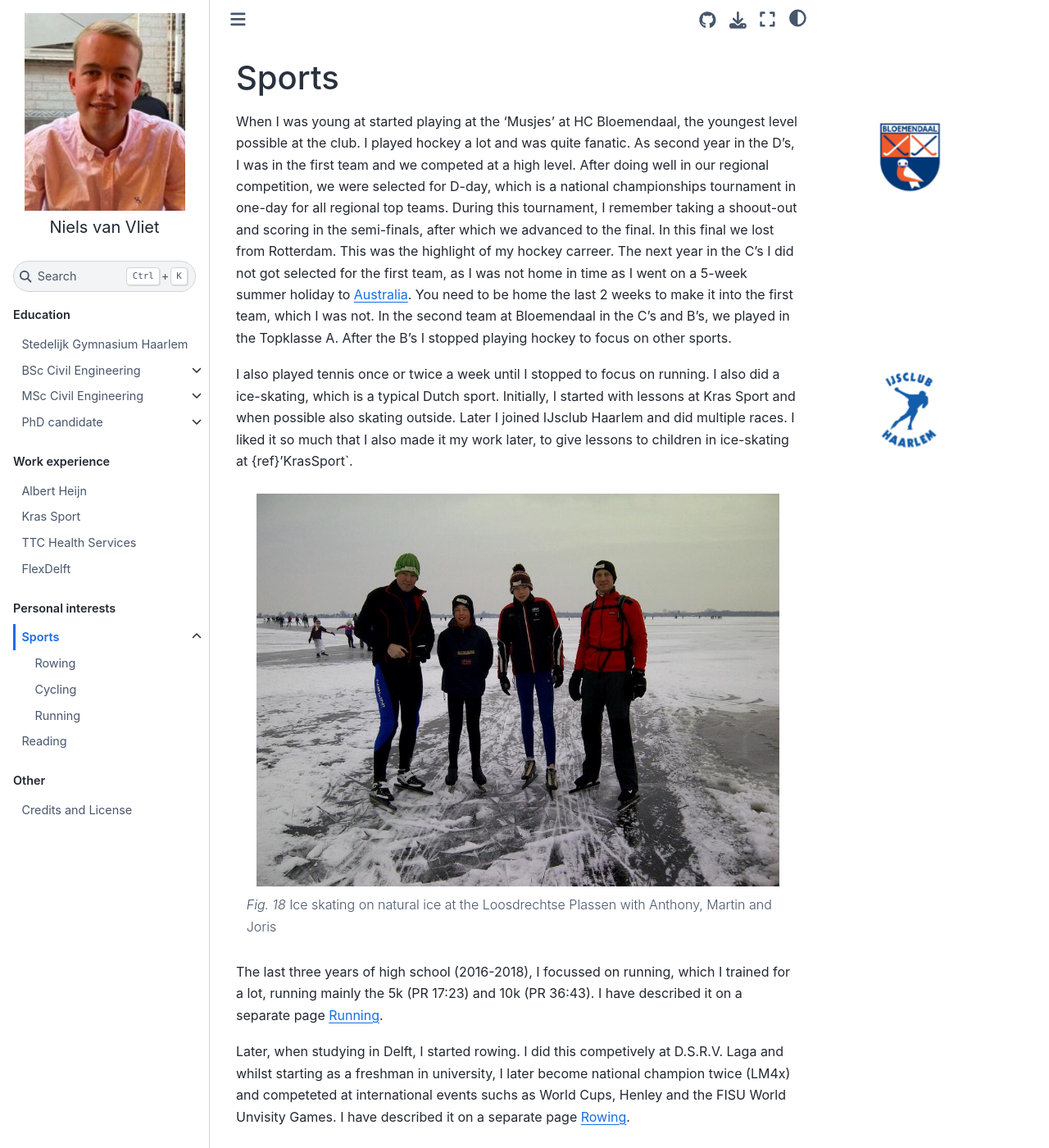
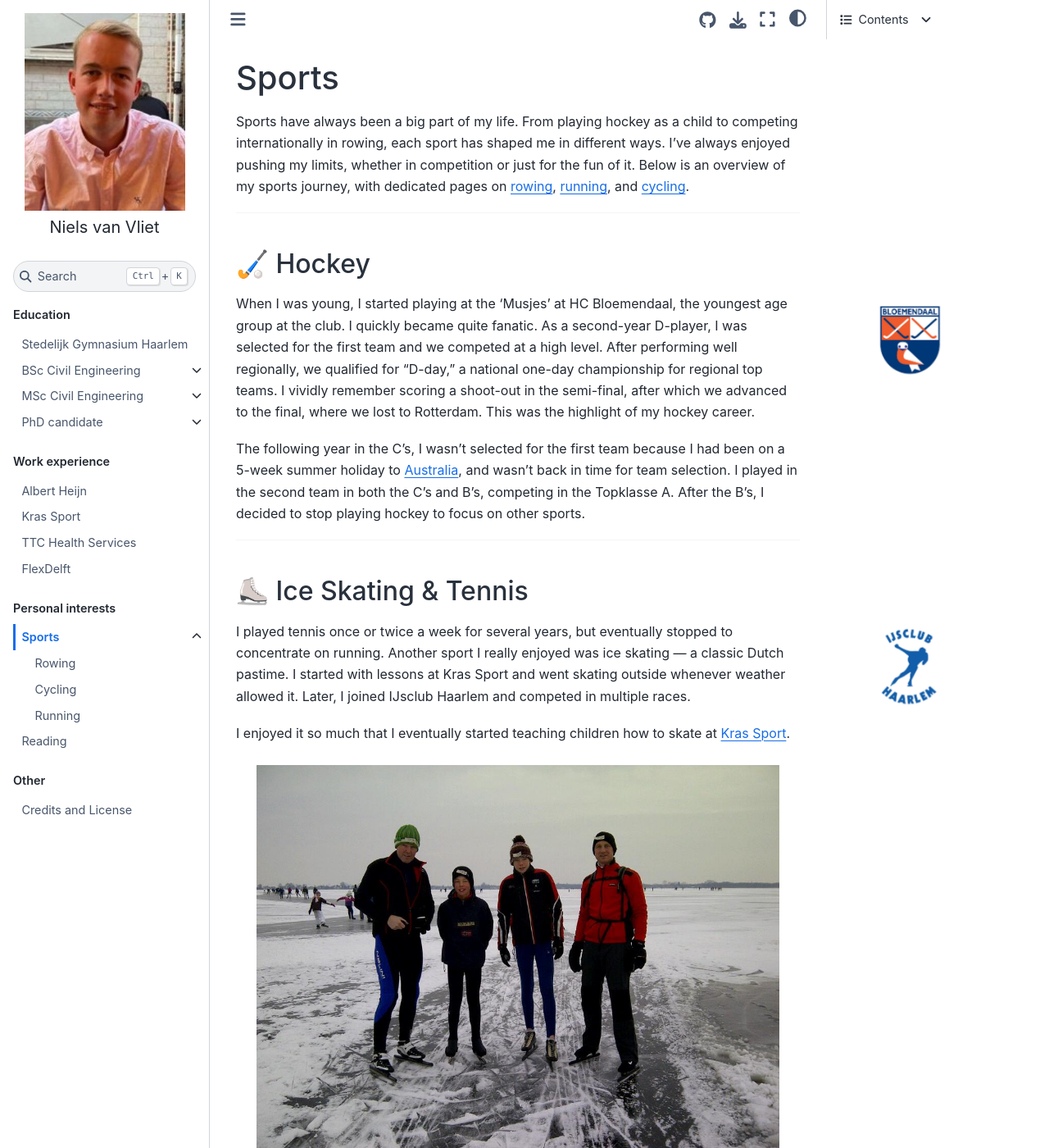
Before and after one commit to navanvliet/navanvliet, a Jupyter Book: the page built from book/Personalinterests/Sports/Sports.md, in a window 1280 px wide and 1400 px high. Shown: the whole window at 82% size. Built offline with Jupyter Book 1.0.4 settings and Sphinx 7.4.7 and the Sphinx Book theme 1.1.4, drawn with Linux system fonts in a browser that asks for light colours; pages that are not in the unit, such as notebooks, are missing from menus; comment, search, counter and statistics services are not loaded; some of the changed text lies outside the part shown.

Commit message:
minor changes

````diff
--- a/book/Personalinterests/Sports/Sports.md
+++ b/book/Personalinterests/Sports/Sports.md
@@ -1,4 +1,10 @@
 # Sports
+
+Sports have always been a big part of my life. From playing hockey as a child to competing internationally in rowing, each sport has shaped me in different ways. I’ve always enjoyed pushing my limits, whether in competition or just for the fun of it. Below is an overview of my sports journey, with dedicated pages on [rowing](#rowing), [running](#running), and [cycling](#cycling).
+
+---
+
+## 🏑 Hockey
 
 ```{figure} Figures/HCBloemendaal.jpg
 ---
@@ -7,7 +13,14 @@ name: HCBloemendaal_logo
 height: 100px
 ---
 ```
-When I was young at started playing at the 'Musjes' at HC Bloemendaal, the youngest level possible at the club. I played hockey a lot and was quite fanatic. As second year in the D's, I was in the first team and we competed at a high level. After doing well in our regional competition, we were selected for D-day, which is a national championships tournament in one-day for all regional top teams. During this tournament, I remember taking a shoout-out and scoring in the semi-finals, after which we advanced to the final. In this final we lost from Rotterdam. This was the highlight of my hockey carreer. The next year in the C's I did not got selected for the first team, as I was not home in time as I went on a 5-week summer holiday to {ref}`Australia`. You need to be home the last 2 weeks to make it into the first team, which I was not. In the second team at Bloemendaal in the C's and B's, we played in the Topklasse A. After the B's I stopped playing hockey to focus on other sports.
+
+When I was young, I started playing at the 'Musjes' at HC Bloemendaal, the youngest age group at the club. I quickly became quite fanatic. As a second-year D-player, I was selected for the first team and we competed at a high level. After performing well regionally, we qualified for "D-day," a national one-day championship for regional top teams. I vividly remember scoring a shoot-out in the semi-final, after which we advanced to the final, where we lost to Rotterdam. This was the highlight of my hockey career.
+
+The following year in the C's, I wasn’t selected for the first team because I had been on a 5-week summer holiday to {ref}`Australia`, and wasn’t back in time for team selection. I played in the second team in both the C’s and B’s, competing in the Topklasse A. After the B’s, I decided to stop playing hockey to focus on other sports.
+
+---
+
+## ⛸️ Ice Skating & Tennis
 
 ```{figure} Figures/ijsclub_Haarlem.jpg
 ---
@@ -16,7 +29,10 @@ name: ijsclubhaarlem_logo
 height: 100px
 ---
 ```
-I also played tennis once or twice a week until I stopped to focus on running. I also did a ice-skating, which is a typical Dutch sport. Initially, I started with lessons at Kras Sport and when possible also skating outside. Later I joined IJsclub Haarlem and did multiple races. I liked it so much that I also made it my work later, to give lessons to children in ice-skating at {ref}'KrasSport`.
+
+I played tennis once or twice a week for several years, but eventually stopped to concentrate on running. Another sport I really enjoyed was ice skating — a classic Dutch pastime. I started with lessons at Kras Sport and went skating outside whenever weather allowed it. Later, I joined IJsclub Haarlem and competed in multiple races.
+
+I enjoyed it so much that I eventually started teaching children how to skate at {ref}`KrasSport`.
 
 ```{figure} Figures/natuurijs_Loosdrecht.jpg
 ---
@@ -26,21 +42,43 @@ name: naturalice
 Ice skating on natural ice at the Loosdrechtse Plassen with Anthony, Martin and Joris
 ```
 
-The last three years of high school (2016-2018), I focussed on running, which I trained for a lot, running mainly the 5k (PR 17:23) and 10k (PR 36:43). I have described it on a separate page {ref}`Running`.
+---
 
-Later, when studying in Delft, I started rowing. I did this competively at D.S.R.V. Laga and whilst starting as a freshman in university, I later become national champion twice (LM4x) and competeted at international events suchs as World Cups, Henley and the FISU World Unvisity Games. I have described it on a separate page {ref}`Rowing`.
+## 🏃 Running → {ref}`Running`
+
+The last three years of high school (2016–2018), I focused on running. I mainly trained for the 5K (PR 17:23) and 10K (PR 36:43). I ran frequently and enjoyed the structured training routines.
+📄 **Read more:** {ref}`Running`
+
+---
+
+## 🚣 Rowing → {ref}`Rowing`
+
+When I started studying in Delft, I joined D.S.R.V. Laga and took up rowing competitively. After beginning as a freshman rower, I later became national champion twice (LM4x) and raced at international events such as the World Cups, Henley Royal Regatta, and the FISU World University Games.
 
 ```{figure} Figures/NKLM4x.jpg
 ---
 name: NKLM4x
+height: 300px
 align: center
 ---
 Winning the national title in the LM4x at Holland Beker (2022)
 ```
 
-After quiting rowing to focus on my studies I picked up cycling, which allowed me to be more flexible. I had cycled before as a kid, but not as frequently. I joined WTOS Delft and did a lot of races, Gran Fondos and holidays. Highlights of this included the Team Time Trial of the National Chamionships for Clubs, where the best 6 of our club were selected to compete. I have described it on a separate page {ref}`Cycling`.
+📄 **Read more:** {ref}`Rowing`
 
-**Follow me on Strava, where I post most of my activities**
+---
+
+## 🚴 Cycling → {ref}`Cycling`
+
+After quitting rowing to focus on my studies, I took up cycling — which allowed me more flexibility. I had cycled as a kid but never this seriously. I joined WTOS Delft and participated in many races, Gran Fondos, and cycling holidays.
+
+One highlight was racing the Team Time Trial at the National Championships for Clubs, where our club selected the top six riders.
+📄 **Read more:** {ref}`Cycling`
+
+---
+
+### 📊 Follow me on Strava
+
 <div style="display:flex; align-items:center; margin-bottom:8px;">
   <img src="Figures/strava_logo.png" style="height:22px; margin-right:10px;">
   <a href="https://strava.app.link/8Gn9v1kVwVb">Strava</a>
````
